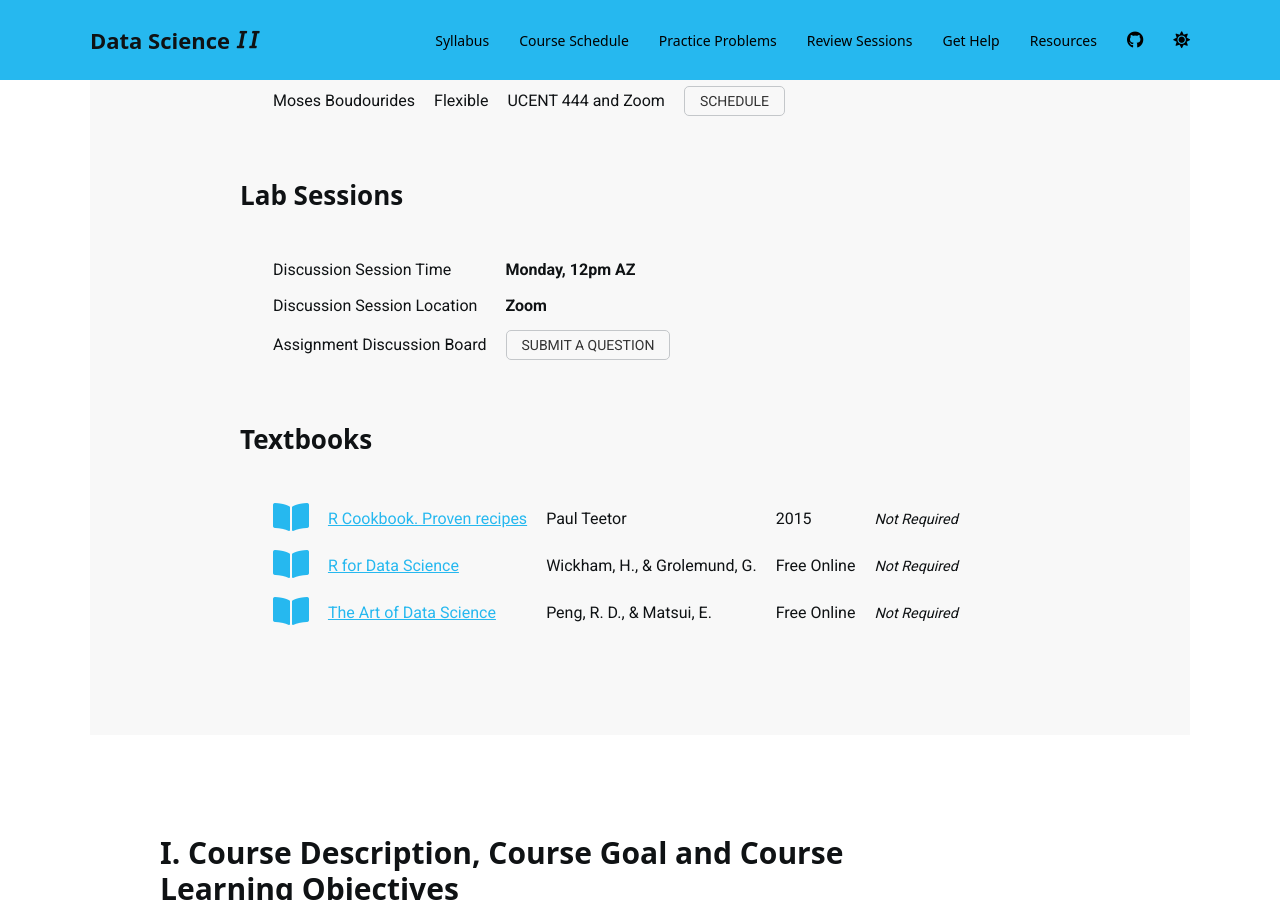
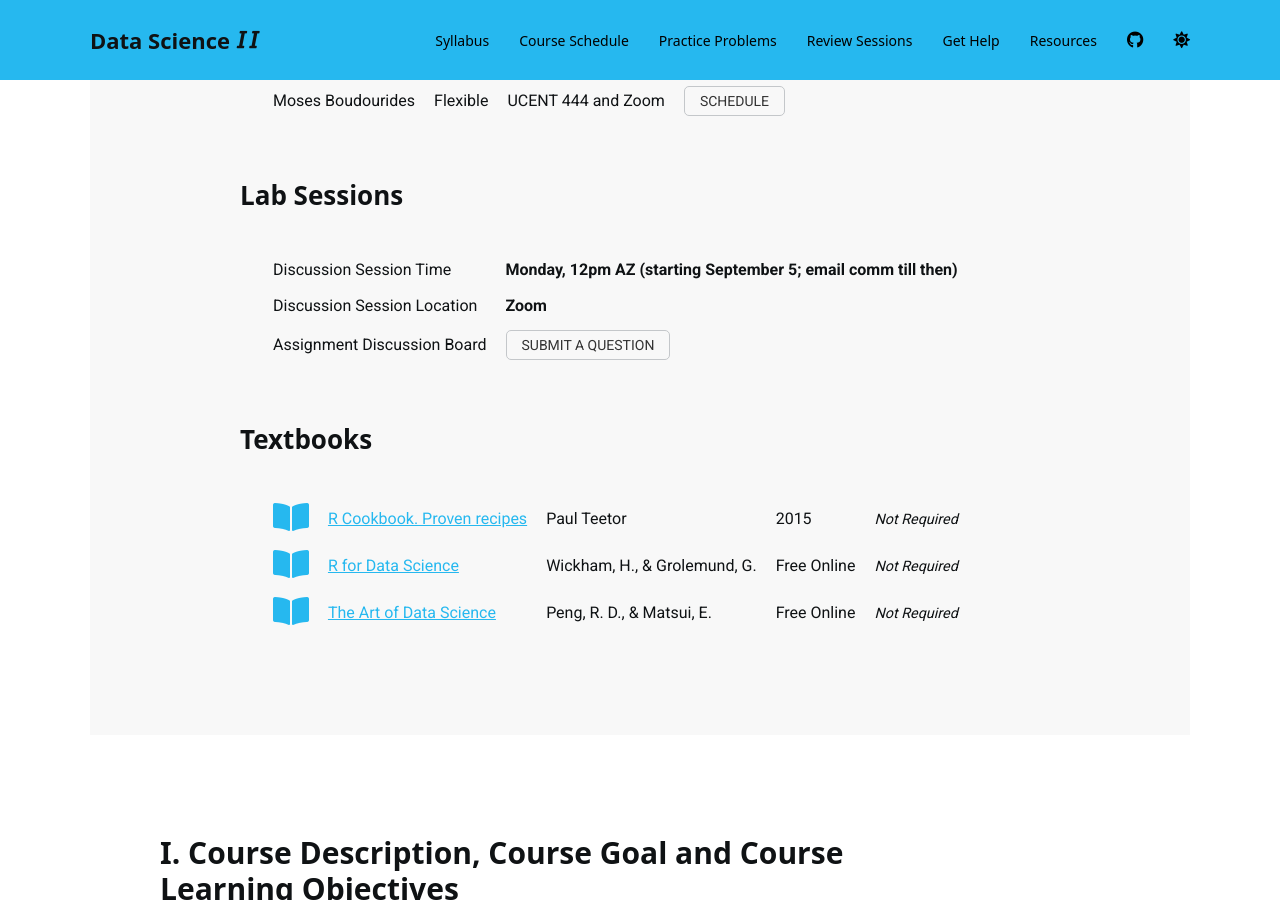
Before and after one commit to Watts-College/cpp-527-fall-2022, a Jekyll site: the page built from index.md, in a window 1280 px wide and 900 px high, scrolled down 1606 px. Built offline with Jekyll 4.4.1, drawn with Linux system fonts in a browser that asks for light colours; nearby versions of some CDN libraries; a script bundle is joined from its source files by our own code; library files that are not in the unit come from our copies; a style sheet for code colours, icons or effects is not loaded.

Commit message:
Update index.md

```diff
--- a/index.md
+++ b/index.md
@@ -18,7 +18,7 @@ info:
  course_prerequisites:
  class_meets_when:  Asynchronous
  class_meets_where:  'https://asu.zoom.us/j/4747048556'
- review_sessions_when: Monday, 12pm AZ
+ review_sessions_when: Monday, 12pm AZ (starting September 5; email comm till then)
  review_sessions_where: Zoom
  discussion_board_url: 'https://watts-college.github.io/cpp-527-fall-2022/help/'
 
```
